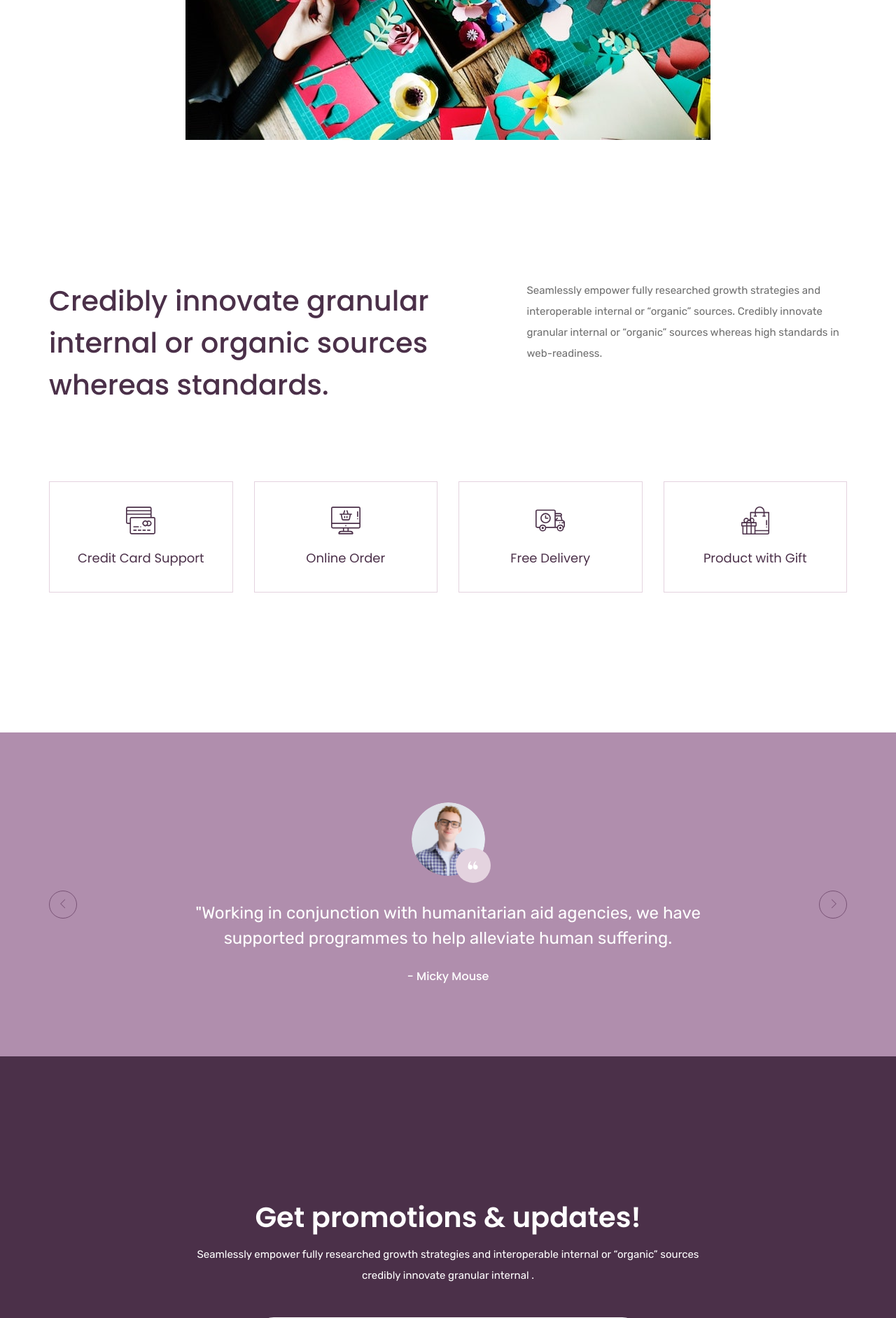
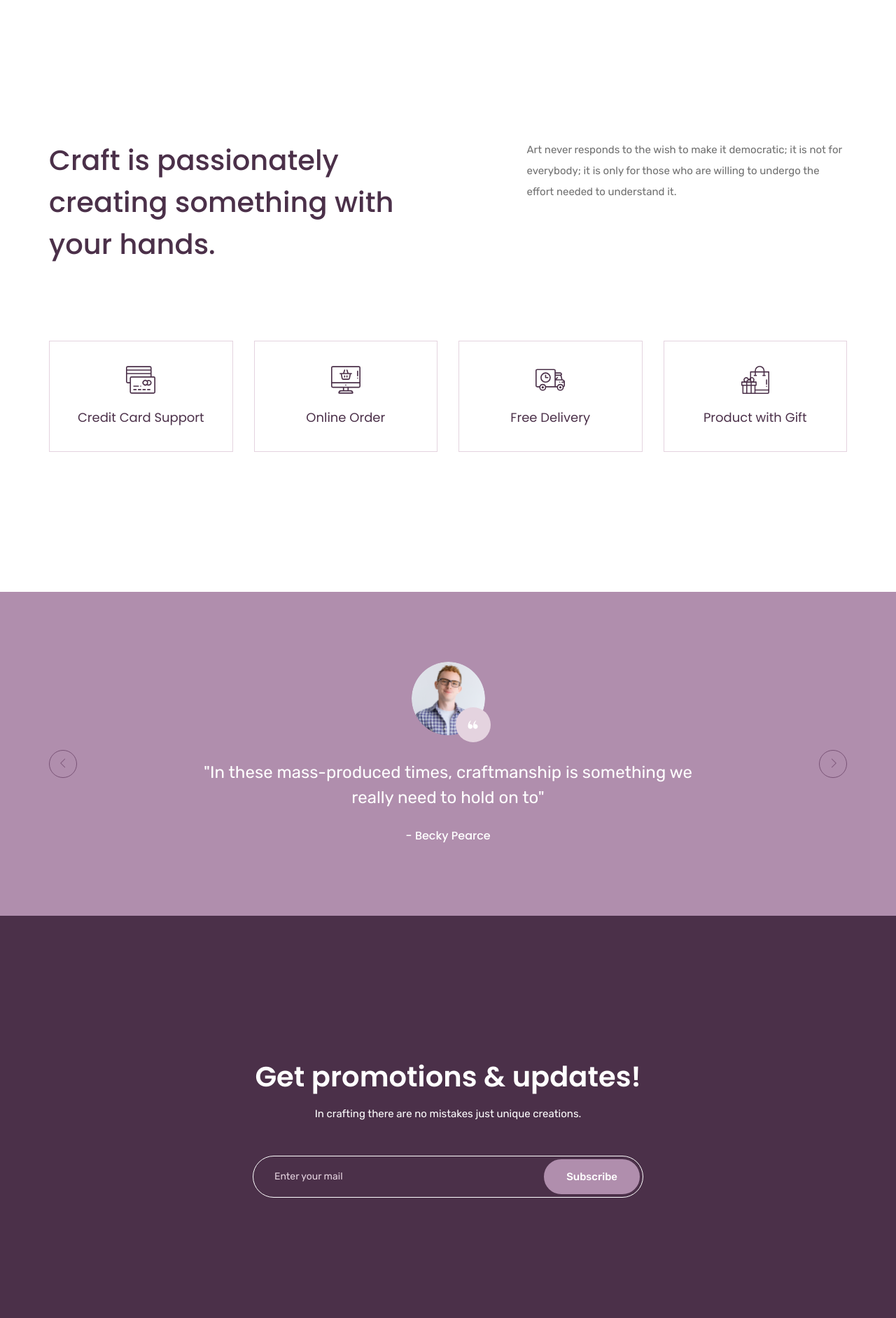
Before and after one commit to Krishnaaa29/craftyworld, a Flask app: page /about in a window 1280 px wide. Shown: the part 1245-3129 px from the top of the page at 70% size. Run offline with Flask 2, Linux system fonts and the light colour scheme; some libraries are stand-ins or nearby versions.

Commit message:
7-1-2021

```diff
--- a/craft/templates/about.html
+++ b/craft/templates/about.html
@@ -22,9 +22,9 @@
                 <div class="col-lg-8">
                     <div class="about_us_content">
                         <h5>Our Mission</h5>
-                        <h3>Donec imperdiet congue orci consequat mattis. Donec rutrum porttitor sollicitudin. Pellentesque id dolor tempor sapien feugiat ultrices nec sed neque.</h3>
+                        <h3>To provide our customers the world's best craft items with excellent service at a price that is fair to the producers and our customers.</h3>
                         <div class="about_us_video">
-                            <img src="{{ url_for('static', filename='img/orderpage.jpg') }}" alt="#" class="img-fluid">
+                            <img src="{{ url_for('static', filename='img/logopic.jpg') }}" alt="#" class="img-fluid">
                         </div>
                     </div>
                 </div>
@@ -39,14 +39,12 @@
             <div class="row justify-content-between">
                 <div class="col-lg-6">
                     <div class="feature_part_tittle">
-                        <h3>Credibly innovate granular
-                        internal or organic sources
-                        whereas standards.</h3>
+                        <h3>Craft is passionately creating something with your hands.</h3>
                     </div>
                 </div>
                 <div class="col-lg-5">
                     <div class="feature_part_content">
-                        <p>Seamlessly empower fully researched growth strategies and interoperable internal or “organic” sources. Credibly innovate granular internal or “organic” sources whereas high standards in web-readiness.</p>
+                        <p>Art never responds to the wish to make it democratic; it is not for everybody; it is only for those who are willing to undergo the effort needed to understand it. </p>
                     </div>
                 </div>
             </div>
@@ -90,23 +88,17 @@
                             <div class="client_img">
                                 <img src="{{ url_for('static', filename='img/client.png') }}" alt="#">
                             </div>
-                            <p>"Working in conjunction with humanitarian aid agencies, we have supported programmes to help alleviate human suffering.</p>
-                            <h5>- Micky Mouse</h5>
+                            <p>"In these mass-produced times, craftmanship is something we really need to hold on to"</p>
+                            <h5>- Becky Pearce</h5>
                         </div>
                         <div class="single_client_review">
                             <div class="client_img">
                                 <img src="{{ url_for('static', filename='img/client_1.png') }}" alt="#">
                             </div>
-                            <p>"Working in conjunction with humanitarian aid agencies, we have supported programmes to help alleviate human suffering.</p>
-                            <h5>- Micky Mouse</h5>
+                            <p>"Work done by you with unconditional love and pure devotion goes straight in the category of divine and immortal craft"</p>
+                            <h5>-Seema Brain Openers</h5>
                         </div>
-                        <div class="single_client_review">
-                            <div class="client_img">
-                                <img src="{{ url_for('static', filename='img/client_2.png') }}" alt="#">
-                            </div>
-                            <p>"Working in conjunction with humanitarian aid agencies, we have supported programmes to help alleviate human suffering.</p>
-                            <h5>- Micky Mouse</h5>
-                        </div>
+
                     </div>
                 </div>
             </div>
@@ -121,7 +113,7 @@
                 <div class="col-lg-8">
                     <div class="subscribe_part_content">
                         <h2>Get promotions & updates!</h2>
-                        <p>Seamlessly empower fully researched growth strategies and interoperable internal or “organic” sources credibly innovate granular internal .</p>
+                        <p>In crafting there are no mistakes just unique creations.</p>
                         <div class="subscribe_form">
                             <input type="email" placeholder="Enter your mail">
                             <a href="#" class="btn_1">Subscribe</a>
```
Also changed, not shown: craft/templates/admin/index.html (added, +13 -0 lines), craft/templates/index.html (+7 -16 lines), craft/static/img/images_10.jpeg (added), craft/static/img/images_9.jpeg (added).
